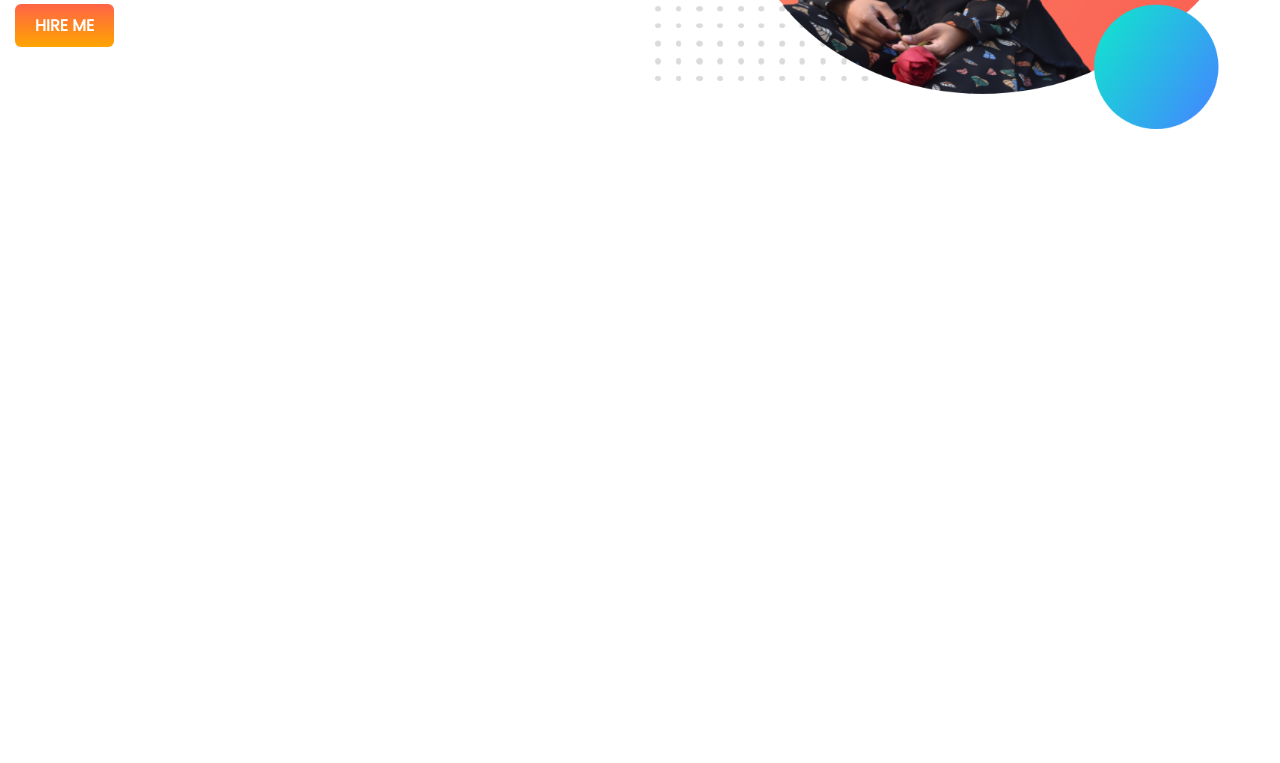
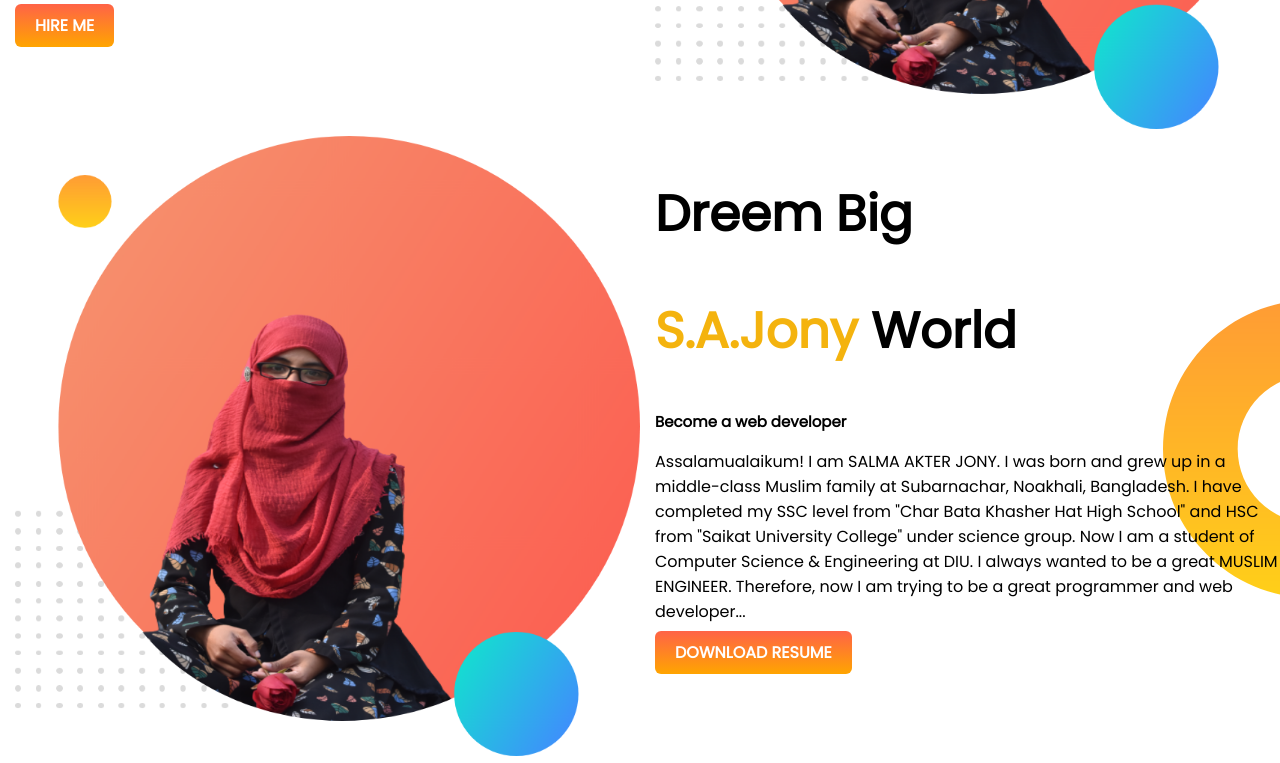
Before and after one commit to SalmaAkterJoni/developer-portfolio, a plain HTML site: page index.html in a window 1280 px wide. Shown: the part 492-1255 px from the top of the page. Before the commit the page ends 800 px from the top, so only its background shows below. Drawn offline with Linux system fonts and the light colour scheme.

Commit message:
dreem added

```diff
--- a/index.html
+++ b/index.html
@@ -35,5 +35,29 @@
 
     </section>
 
+
+
+    <section class="big-dreem">
+
+        <div class="half-width">
+            <img src="images/me.png" alt="image is missing">
+        </div>
+
+        <div class="half-width">
+            <h1>Dreem Big</h1>
+            <h1><span class="orrange-color">S.A.Jony</span> World</h1>
+            <h3>Become a web developer</h3>
+            <p>Assalamualaikum! I am SALMA AKTER JONY.
+                I was born and grew up in a middle-class Muslim family at Subarnachar, Noakhali, Bangladesh.
+                I have completed my SSC level from "Char Bata Khasher Hat High School" and HSC from "Saikat University College" under science group. Now I am a student of Computer Science & Engineering at DIU.
+                I always wanted to be a great MUSLIM ENGINEER. Therefore, now I am trying to be a great programmer and web developer...</p>
+
+                <a class="link-button" target="_blank" href="https://www.linkedin.com/in/salma-akter-jony-3555a5197/">
+                    DOWNLOAD RESUME
+                </a>
+
+        </div>
+    </section>
+
 </body>
 </html>
--- a/style.css
+++ b/style.css
@@ -39,3 +39,8 @@ section{
     background-repeat: no-repeat;
 
 }
+.big-dreem{
+    background-image: url("images/dream-bg.png");
+    background-repeat: no-repeat;
+    background-position: right;
+}
```
